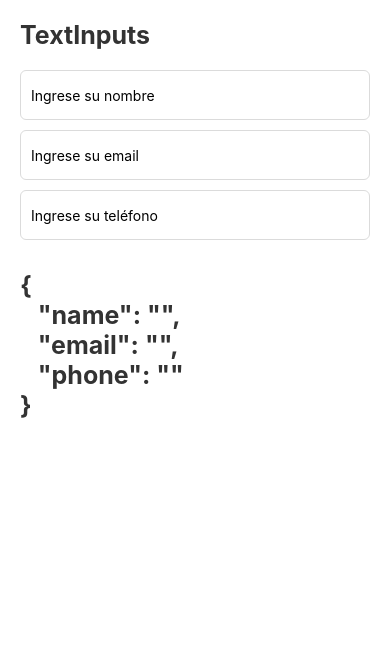
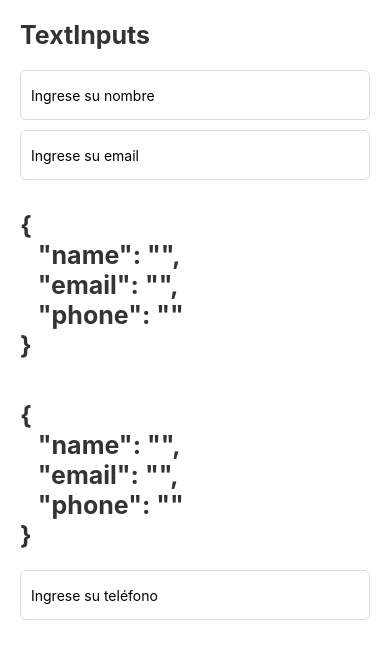
Before and after one commit to JeralPineda/Components-RN, a React Native app: screen /TextInputScreen in a window 390 px wide. Shown: the top 658 px of the page. Built offline with nearby package versions, Linux system fonts and the light colour scheme.

Commit message:
fix: Componente keyboardavoidingview

```diff
--- a/src/screens/TextInputScreen.tsx
+++ b/src/screens/TextInputScreen.tsx
@@ -1,5 +1,14 @@
 import React, {useState} from "react";
-import {StyleSheet, View, TextInput} from "react-native";
+import {
+  StyleSheet,
+  View,
+  TextInput,
+  KeyboardAvoidingView,
+  Platform,
+  ScrollView,
+  TouchableWithoutFeedback,
+  Keyboard,
+} from "react-native";
 import {FlatListMenuHeader} from "../components/flatlist";
 import {globalStyles} from "../theme";
 
@@ -18,6 +27,12 @@
   };
 
   return (
+    <KeyboardAvoidingView
+      behavior={Platform.OS === "ios" ? "padding" : "height"}
+      style={styles.container}>
+      <TouchableWithoutFeedback onPress={Keyboard.dismiss}>
+        {/* Cerrar teclado al hacer click afuera, cuando no funciona */}
+        <ScrollView>
           <View style={globalStyles.margin}>
             <FlatListMenuHeader title="TextInputs" />
 
@@ -36,6 +51,9 @@
               onChangeText={value => onChange(value, "email")}
               keyboardType="email-address"
             />
+
+            <FlatListMenuHeader title={JSON.stringify(form, null, 3)} />
+            <FlatListMenuHeader title={JSON.stringify(form, null, 3)} />
             <TextInput
               style={styles.textInput}
               placeholder="Ingrese su teléfono"
@@ -43,13 +61,19 @@
               onChangeText={value => onChange(value, "phone")}
               keyboardType="phone-pad"
             />
+          </View>
 
-      <FlatListMenuHeader title={JSON.stringify(form, null, 3)} />
-    </View>
+          <View style={{height: 100}} />
+        </ScrollView>
+      </TouchableWithoutFeedback>
+    </KeyboardAvoidingView>
   );
 };
 
 const styles = StyleSheet.create({
+  container: {
+    flex: 1,
+  },
   textInput: {
     borderColor: "#dbdbdb",
     borderWidth: 1.5,
--- a/src/theme/theme.tsx
+++ b/src/theme/theme.tsx
@@ -1,4 +1,10 @@
 import {StyleSheet} from "react-native";
+
+export const colors = {
+  primary: "#5856d6",
+  secondary: "#dbdbdb",
+  text: "#333333",
+};
 
 export const globalStyles = StyleSheet.create({
   title: {
```
Lines whose indentation alone changed are shown as unchanged.
